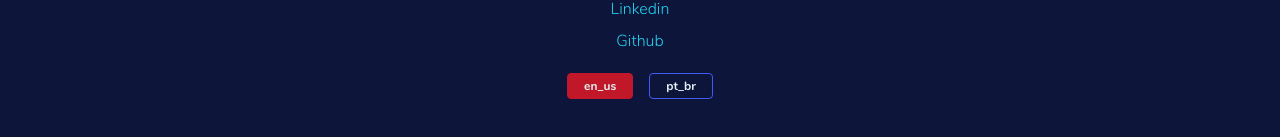
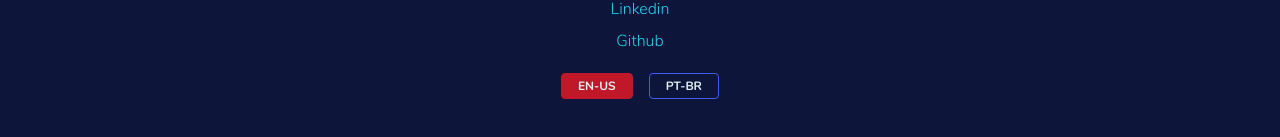
Before and after one commit to pepeyen/efrederick, a React (Create React App) app: page / in a window 1280 px wide. Shown: the part 3170-3307 px from the top of the page. Built offline with nearby package versions, Linux system fonts and the light colour scheme; the HTML template or start-up script is replaced by a standard one; a web font is replaced by a local one.

Commit message:
Minor typing update at the language selector

```diff
--- a/src/components/langSelector/langSelector.jsx
+++ b/src/components/langSelector/langSelector.jsx
@@ -39,14 +39,14 @@
         value="en_us"
         onClick={buttonHandler}
       >
-        en_us
+        EN-US
       </button>
       <button
         className={isPagePT_BR ? "lang-selector__button --pt_br-active" : "lang-selector__button --pt_br"}
         value="pt_br"
         onClick={buttonHandler}
       >
-        pt_br
+        PT-BR
       </button>
     </div>
   );
```
